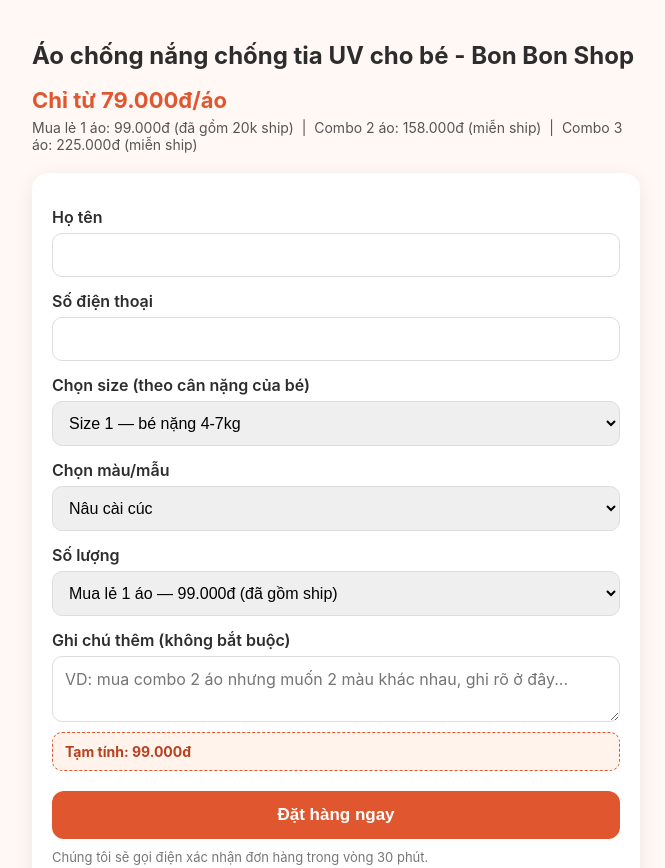
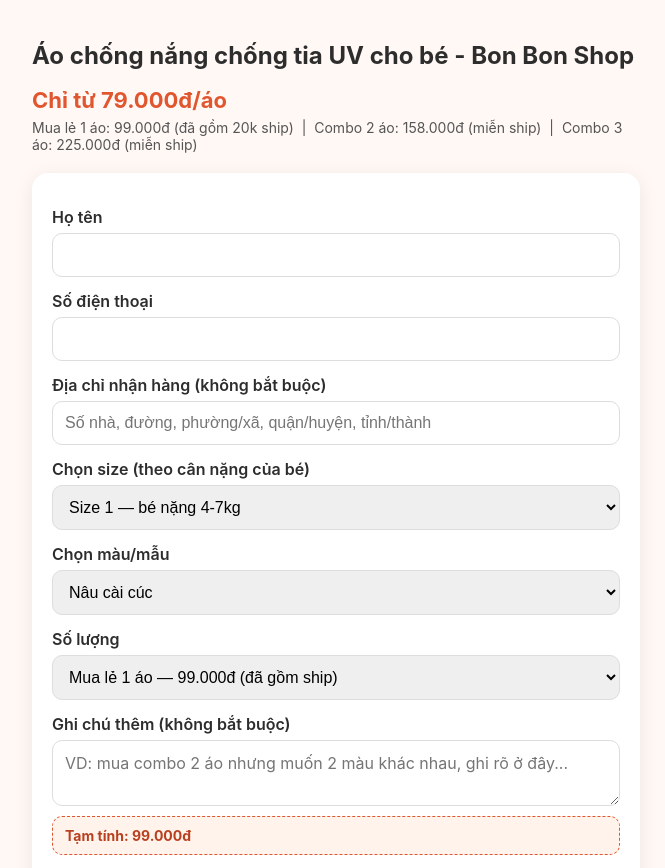
Before and after one commit to GipHub-Chinhpro/fb-conversion-landing, a website: page index.html in a window 1280 px wide. Shown: the top 868 px of the page, without its empty margins (304-969 px from the left). Drawn offline with Linux system fonts and the light colour scheme.

Commit message:
Add optional address input to the form
Added an optional address input field to the form.

```diff
--- a/index.html
+++ b/index.html
@@ -87,6 +87,9 @@ fbq('track', 'PageView');
       <label for="phone">Số điện thoại</label>
       <input id="phone" name="phone" type="tel" required />
 
+      <label for="address">Địa chỉ nhận hàng (không bắt buộc)</label>
+      <input id="address" name="address" type="text" placeholder="Số nhà, đường, phường/xã, quận/huyện, tỉnh/thành" />
+
       <label for="size">Chọn size (theo cân nặng của bé)</label>
       <select id="size" name="size" required>
         <option value="Size 1 (4-7kg)">Size 1 — bé nặng 4-7kg</option>
@@ -175,6 +178,7 @@ document.getElementById('leadForm').addEventListener('submit', async function (e
   const payload = {
     name: document.getElementById('name').value,
     phone: document.getElementById('phone').value,
+    address: document.getElementById('address').value,
     product: 'Áo chống nắng chống tia UV cho bé',
     size: document.getElementById('size').value,
     color: document.getElementById('color').value,
```
